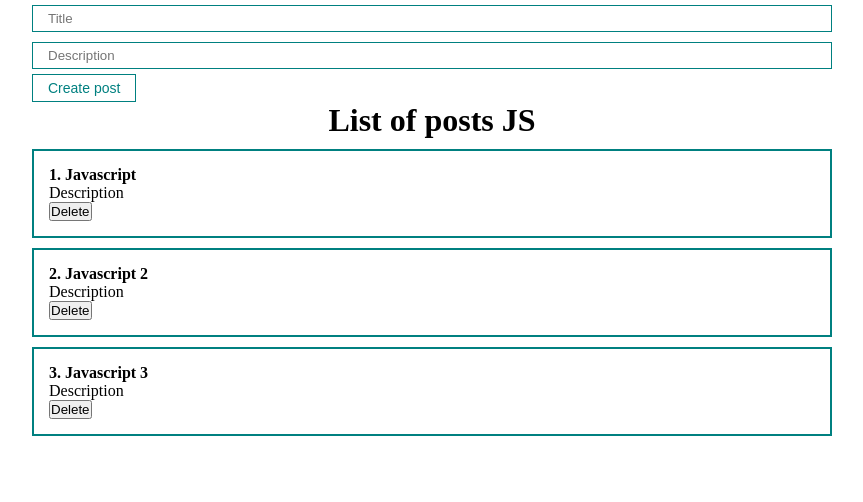
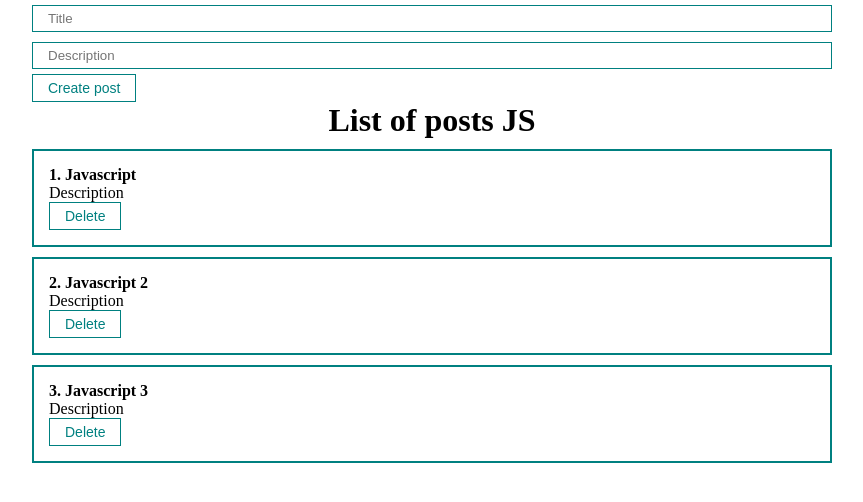
Before and after one commit to ostandrey/react-course, a React (Create React App) app: page / in a window 1280 px wide. Shown: the top 502 px of the page, without its empty margins (208-1071 px from the left). Built offline with nearby package versions, Linux system fonts and the light colour scheme.

Commit message:
Delete posts, conditional rendering

```diff
--- a/src/App.js
+++ b/src/App.js
@@ -5,6 +5,7 @@
 import PostList from "./components/PostList";
 import MyButton from "./components/UI/button/MyButton";
 import MyInput from "./components/UI/input/MyInput";
+import PostForm from "./components/PostForm";
 
 function App() {
     const [posts, setPosts] = useState( [
@@ -12,36 +13,26 @@
         {id: 2, title: 'Javascript 2', body: 'Description'},
         {id: 3, title: 'Javascript 3', body: 'Description'}
     ]);
-    const [post, setPost] = useState({ title: '', body: ''});
+
     // const bodyInputRef = useRef();
+    const createPost = (newPost) => {
+        setPosts([...posts, newPost])
+    }
 
-    const addNewPost = (event) => {
-        event.preventDefault();
-        setPosts([...posts, {...post, id: Date.now()}]);
-        setPost({ title: '', body: ''});
+    const removePost = (post) => {
+        setPosts(posts.filter(p => p.id !== post.id))
     }
 
   return (
     <div className="App">
-        <form>
-            {/*Controlled component*/}
-            <MyInput
-                type="text"
-                placeholder="Title"
-                value={post.title}
-                onChange={e => setPost({...post, title: e.target.value})}
-            />
-            {/*Uncontrolled component*/}
-            <MyInput
-                // ref={bodyInputRef}
-                type="text"
-                placeholder="Description"
-                value={post.body}
-                onChange={e => setPost({...post, body: e.target.value})}
-            />
-            <MyButton onClick={addNewPost}>Create post</MyButton>
-        </form>
-        <PostList posts={posts} title='List of posts JS'/>
+        <PostForm create={createPost}/>
+        {posts.length
+            ?
+            <PostList remove={removePost} posts={posts} title='List of posts JS'/>
+            :
+            <h1 style={{textAlign: 'center'}}>No posts not found!</h1>
+        }
+
         {/*<ClassCounter/>*/}
         {/*<Counter/>*/}
     </div>
--- /dev/null
+++ b/src/components/PostForm.jsx
@@ -0,0 +1,39 @@
+import React, {useState} from 'react';
+import MyInput from "./UI/input/MyInput";
+import MyButton from "./UI/button/MyButton";
+
+const PostForm = ({create}) => {
+    const [post, setPost] = useState({ title: '', body: ''});
+
+    const addNewPost = (event) => {
+        event.preventDefault();
+        const newPost = {
+            ...post, id: Date.now()
+        }
+        create(newPost);
+        setPost({ title: '', body: ''});
+    }
+
+    return (
+        <form>
+            {/*Controlled component*/}
+            <MyInput
+                type="text"
+                placeholder="Title"
+                value={post.title}
+                onChange={e => setPost({...post, title: e.target.value})}
+            />
+            {/*Uncontrolled component*/}
+            <MyInput
+                // ref={bodyInputRef}
+                type="text"
+                placeholder="Description"
+                value={post.body}
+                onChange={e => setPost({...post, body: e.target.value})}
+            />
+            <MyButton onClick={addNewPost}>Create post</MyButton>
+        </form>
+    );
+};
+
+export default PostForm;
--- a/src/components/PostItem.jsx
+++ b/src/components/PostItem.jsx
@@ -1,4 +1,5 @@
 import React from 'react';
+import MyButton from "./UI/button/MyButton";
 
 const PostItem = (props) => {
     return (
@@ -9,7 +10,9 @@
                     {props.post.body}
                 </div>
                 <div className="post__btns">
-                    <button>Delete</button>
+                    <MyButton onClick={() => props.remove(props.post)}>
+                        Delete
+                    </MyButton>
                 </div>
             </div>
         </div>
--- a/src/components/PostList.jsx
+++ b/src/components/PostList.jsx
@@ -1,12 +1,12 @@
 import React from 'react';
 import PostItem from "./PostItem";
 
-const PostList = ({posts, title}) => {
+const PostList = ({posts, title, remove}) => {
     return (
         <div>
             <h1 style={{textAlign: 'center'}}>{title}</h1>
             {posts.map((post, index) =>
-                <PostItem number={index + 1} post={post} key={post.id}/>)
+                <PostItem remove={remove} number={index + 1} post={post} key={post.id}/>)
             }
         </div>
     );
```
Also changed, not shown: 1 other file (tests, documents, lock files or other folders).
